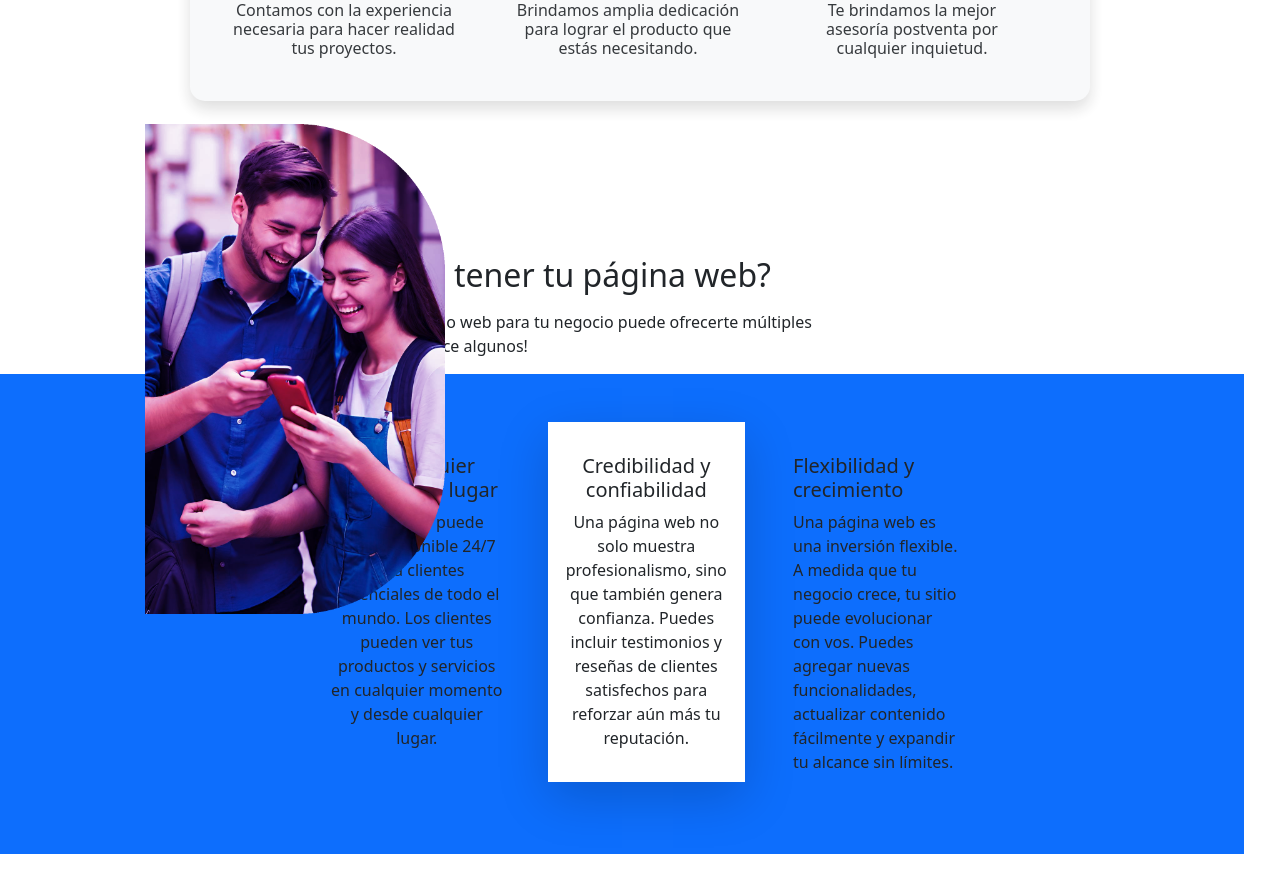
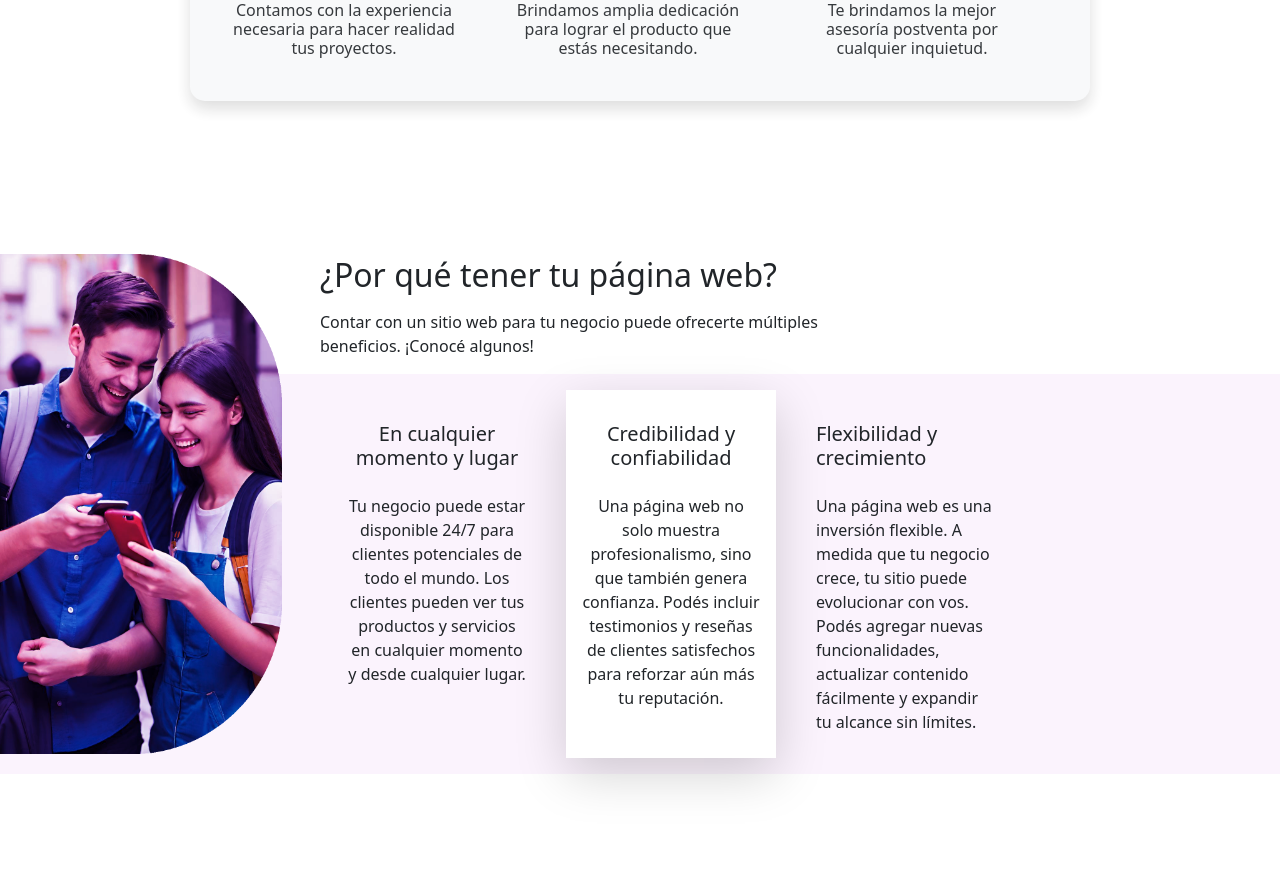
Before and after one commit to LeanRamirez/sem_solutions, a React (Vite) app: page / in a window 1280 px wide. Shown: the part 560-1434 px from the top of the page. Built offline with nearby package versions, Linux system fonts and the light colour scheme.

Commit message:
style benefits

```diff
--- a/src/components/trabajos/trabajos.jsx
+++ b/src/components/trabajos/trabajos.jsx
@@ -8,44 +8,44 @@ const Trabajos=()=>{
         <>
             <section className="">
                 <div className="container-fluid px-0"/>
-                    <div className="row justify-content-center text-center">
+                    <div className="row justify-content-center text-center m-0">
                         <div className="col-3 px-md-0"></div>
-                        <div className="col-12 position-relative">
+                        <div className="col-12 position-relative p-0">
                             <div className="row">
                             <div className="col-xl-3"></div>
                                 <div className="col-xl-5 col-md-8 col-12 text-start">
                                     <div className="text-start border-radius-lg">
-                                        <h2>¿Por que tener tu página web?</h2>
+                                        <h2>¿Por qué tener tu página web?</h2>
                                         <p className="text-dark text-lg mt-3">
-                                            Contar con un sitio web para tu negocio puede ofrecerte múltiples beneficios. ¡Conoce algunos!
+                                            Contar con un sitio web para tu negocio puede ofrecerte múltiples beneficios. ¡Conocé algunos!
                                              {/* <a href="javascript:;" className="text-info font-weight-normal">contact@soft.com</a>. */}
                                         </p>
                                     </div>
                                 </div>
                             </div>
-                                <div className={`bg-warning-soft bottom-0 ${style.container}`}>
-                                    <div className="row bg-primary">
-                                        <div className="col-xl-3 position-relative d-xl-block d-none">
-                                            <img className={`position-absolute bottom-50 ${style.img}`} src={img1} alt="image"/>
+                                <div className={`bg-warning-soft ${style.container}`}>
+                                    <div className={`row p-0 m-0 posicion-relative ${style.itemsContainer}`}>
+                                        <div className="col-xl-3 position-relative bottom-25 m-0 d-xl-block d-none">
+                                            <img className={` ${style.img}`} src={img1} alt="image"/>
                                         </div>
                                         <div className="col-xl-9">
                                             <div className="row">
-                                                <div className="col-xl-3 col-md-4 py-md-5">
+                                                <div className="col-xl-3 col-md-4 py-md-5 py-xl-3">
                                                     <div className="p-3  border-radius-lg p-3">
                                                         <h5 className="mt-3">En cualquier momento y lugar</h5>
-                                                        <p>Tu negocio puede estar disponible 24/7 para clientes potenciales de todo el mundo. Los clientes pueden ver tus productos y servicios en cualquier momento y desde cualquier lugar.</p>
+                                                        <p className="py-3">Tu negocio puede estar disponible 24/7 para clientes potenciales de todo el mundo. Los clientes pueden ver tus productos y servicios en cualquier momento y desde cualquier lugar.</p>
                                                     </div>
                                                 </div>
-                                                <div className="col-xl-3 col-md-4 py-md-5 p-3">
-                                                    <div className="p-3 text-start bg-white border-radius-lg shadow-lg">
+                                                <div className="col-xl-3 col-md-4 py-md-5 py-xl-3">
+                                                    <div className="p-3 text-start bg-white shadow-lg rounded-25">
                                                         <h5 className="mt-3 text-center">Credibilidad y confiabilidad</h5>
-                                                        <p className="text-center">Una página web no solo muestra profesionalismo, sino que también genera confianza. Puedes incluir testimonios y reseñas de clientes satisfechos para reforzar aún más tu reputación.</p>
+                                                        <p className="text-center py-3">Una página web no solo muestra profesionalismo, sino que también genera confianza. Podés incluir testimonios y reseñas de clientes satisfechos para reforzar aún más tu reputación.</p>
                                                     </div>
                                                 </div>
-                                                <div className="col-xl-3 col-md-4 py-md-5 p-3">
+                                                <div className="col-xl-3 col-md-4 py-md-5 py-xl-3">
                                                     <div className="p-3 text-start border-radius-lg">
                                                         <h5 className="mt-3">Flexibilidad y crecimiento</h5>
-                                                        <p>Una página web es una inversión flexible. A medida que tu negocio crece, tu sitio puede evolucionar con vos. Puedes agregar nuevas funcionalidades, actualizar contenido fácilmente y expandir tu alcance sin límites.</p>
+                                                        <p className="py-3">Una página web es una inversión flexible. A medida que tu negocio crece, tu sitio puede evolucionar con vos. Podés agregar nuevas funcionalidades, actualizar contenido fácilmente y expandir tu alcance sin límites.</p>
                                                     </div>
                                                 </div>
                                             </div>
--- a/src/components/trabajos/trabajos.module.css
+++ b/src/components/trabajos/trabajos.module.css
@@ -2,6 +2,14 @@
     display: flex;
     flex-direction: row;
 }
+.itemsContainer {
+    background-color: rgb(251, 243, 253);
+    height: 400px;
+}
 .img{
     width: 300px;
+    height: 500px;
+    position: relative;
+    bottom: 120px;
+    left: -30px;
 }
```
